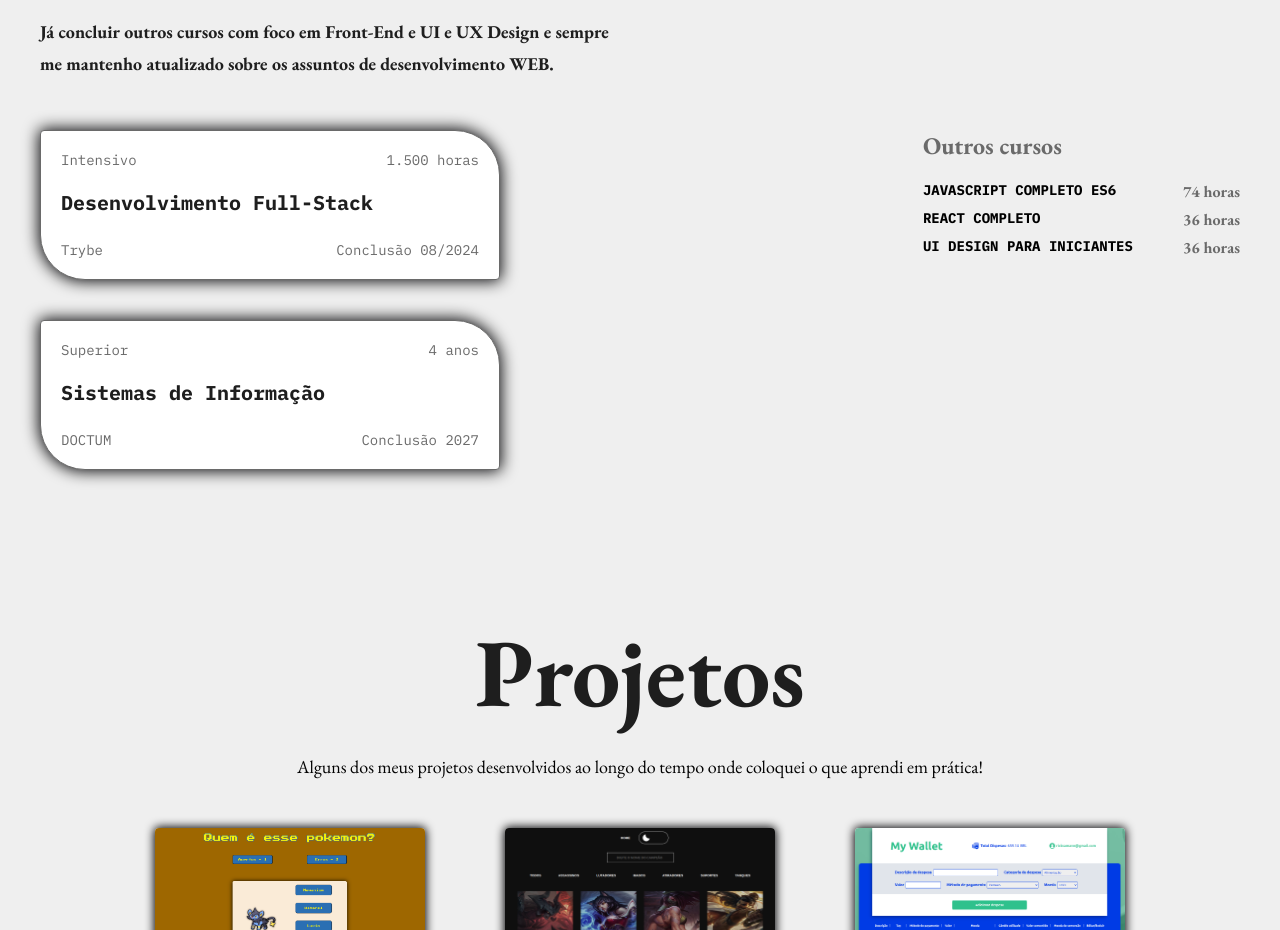
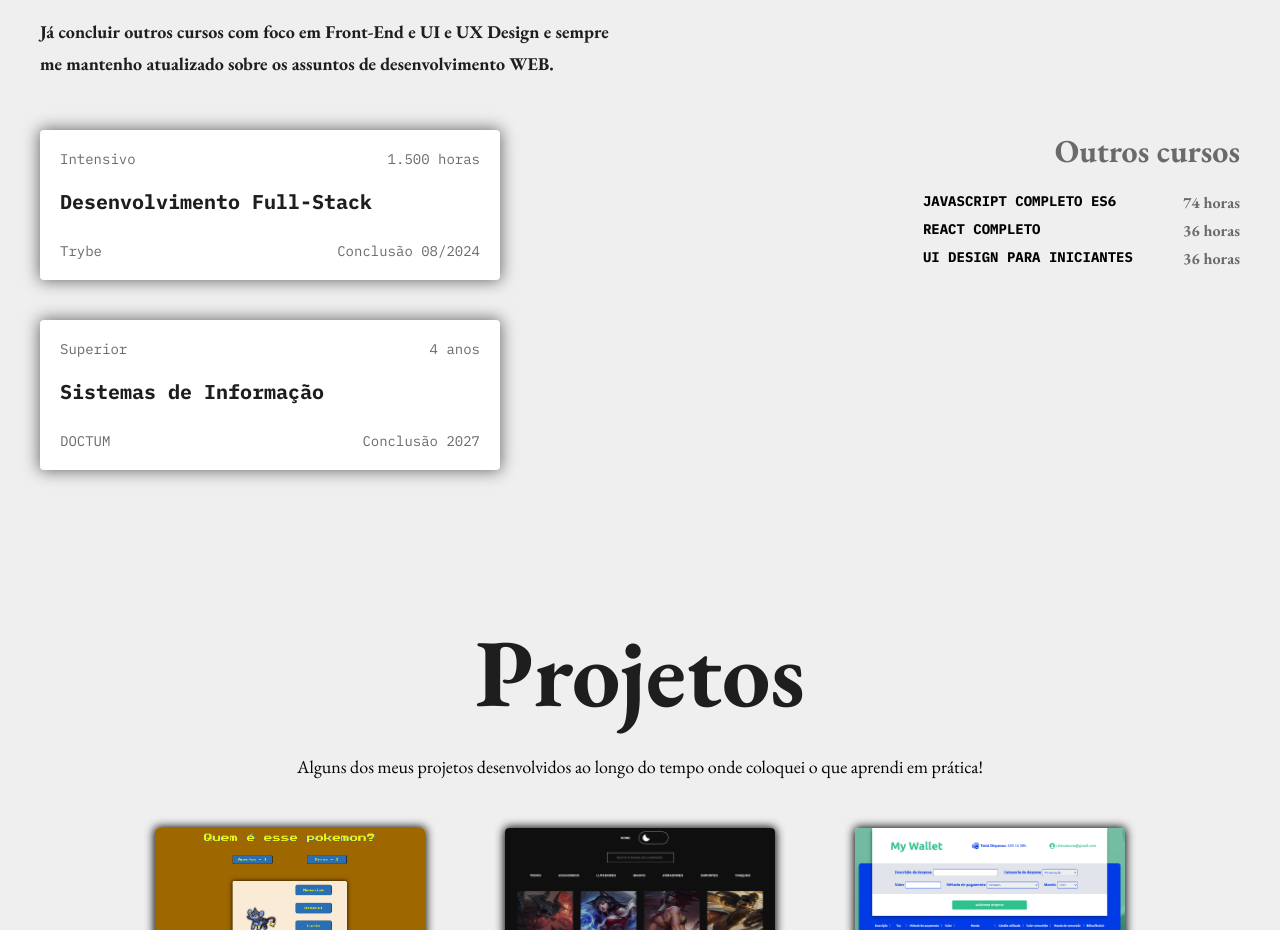
Before and after one commit to amorimgs/Portifolio, a website built with Vite: page index.html in a window 1280 px wide. Shown: the part 1880-2810 px from the top of the page. Built offline with nearby package versions, Linux system fonts and the light colour scheme.

Commit message:
ajustes no CSS

```diff
--- a/style.css
+++ b/style.css
@@ -214,9 +214,13 @@ h1 {
   font-family: monospace;
   color: #6A6A6A;
   margin-bottom: 40px;
-  border: 1px solid #6A6A6A;
-  border-radius: 4px 45px 4px 45px;
-  box-shadow: 0 0 16px 1px #000003;
+  border-radius: 4px;
+  box-shadow: 0 0 16px 1px #6A6A6A;
+  transition: .3s;
+}
+
+.cardFormacao:hover {
+  scale: 1.1;
 }
 
 .cardFormacao div {
@@ -242,14 +246,16 @@ h1 {
   display: flex;
   justify-content: space-between;
   margin-top: 50px;
+  align-items: flex-start;
 }
 
 .outrosCursos > p {
   font-family: 'EB Garamond';
   color: #6A6A6A;
-  font-size: 24px;
+  font-size: 32px;
   font-weight: 700;
   margin-bottom: 20px;
+  text-align: end;
 
 }
 
```
